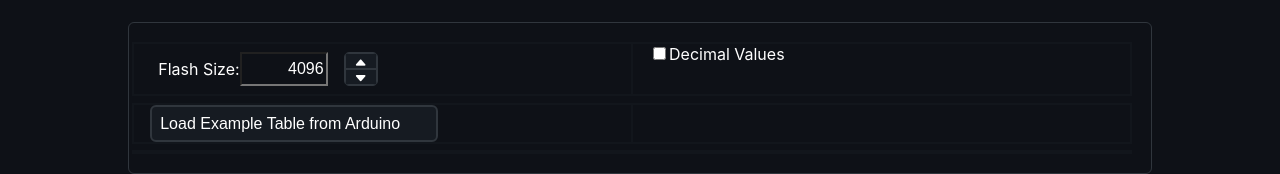
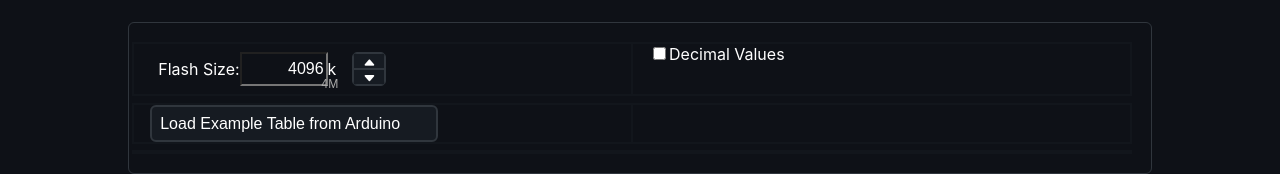
Before and after one commit to platevoltage/esp32-partition-calculator, a React (Create React App) app: page / in a window 1280 px wide. Shown: the part 465-639 px from the top of the page. Built offline with nearby package versions, Linux system fonts and the light colour scheme.

Commit message:
added megabyte

```diff
--- a/src/components/FlashSize.tsx
+++ b/src/components/FlashSize.tsx
@@ -13,6 +13,8 @@ export default function FlashSize({flashSize, setFlashSize}: Props) {
         </label>
 
         <input name="flash-size" type="number" value={flashSize} onChange={(e) =>  setFlashSize(+e.target.value) }></input>
+        <div style={{height: '100%', display: 'flex', flexDirection: 'column', justifyContent: 'center', marginRight: '1em'}}>k</div>
+        <div className="megabyte">{flashSize/1024}M</div>
 
         <UpDown param="flash-size" getter={flashSize} setter={setFlashSize} />
     </div>
--- a/src/components/Options.css
+++ b/src/components/Options.css
@@ -31,6 +31,7 @@
 }
 
 .options .input {
+    position: relative;
     /* border: 2px solid #30363d; */
     /* background-color: #161b22; */
     padding: .5em;
@@ -46,12 +47,18 @@
     font-size: 1em;
     color: #ffffff;
     width: 5em;
-    margin-right: 1em;
+    /* margin-right: 1em; */
     text-align: right;
     /* appearance: none;
     margin: 0; */
+}
 
-
+.megabyte {
+    position: absolute;
+    bottom: .3em;
+    right: 5em;
+    font-size: .7em;
+    color: #aaaaaa;
 }
 
 input::-webkit-outer-spin-button,
@@ -65,5 +72,6 @@ input::-webkit-inner-spin-button {
     display: flex;
     flex-direction: column;
     justify-content: center;
+
     /* width: 5em; */
 }
```
